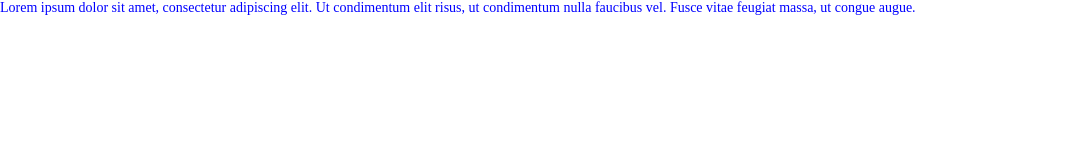
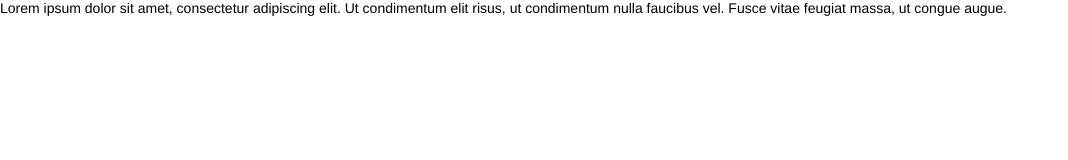
Before and after one commit to gecko25/react-gulp-es6-skeleton, a website: page public/src/index.html in a window 1280 px wide. Shown: the whole page, without its empty margins (0-1068 px from the left). Drawn offline with nearby package versions, Linux system fonts and the light colour scheme; files that its build step writes are made by us from their sources.

Commit message:
editing global.scss

```diff
--- a/public/src/styles/library/global.scss
+++ b/public/src/styles/library/global.scss
@@ -2,6 +2,7 @@ body{
   padding: 0;
   margin: 0;
   font-size: 14px;
+  font-family: 'Helvetica';
 }
 
 ul{
@@ -12,7 +13,3 @@ ul{
 div, section {
     box-sizing: border-box;
 }
-
-div{
-  color: blue;
-}
```
